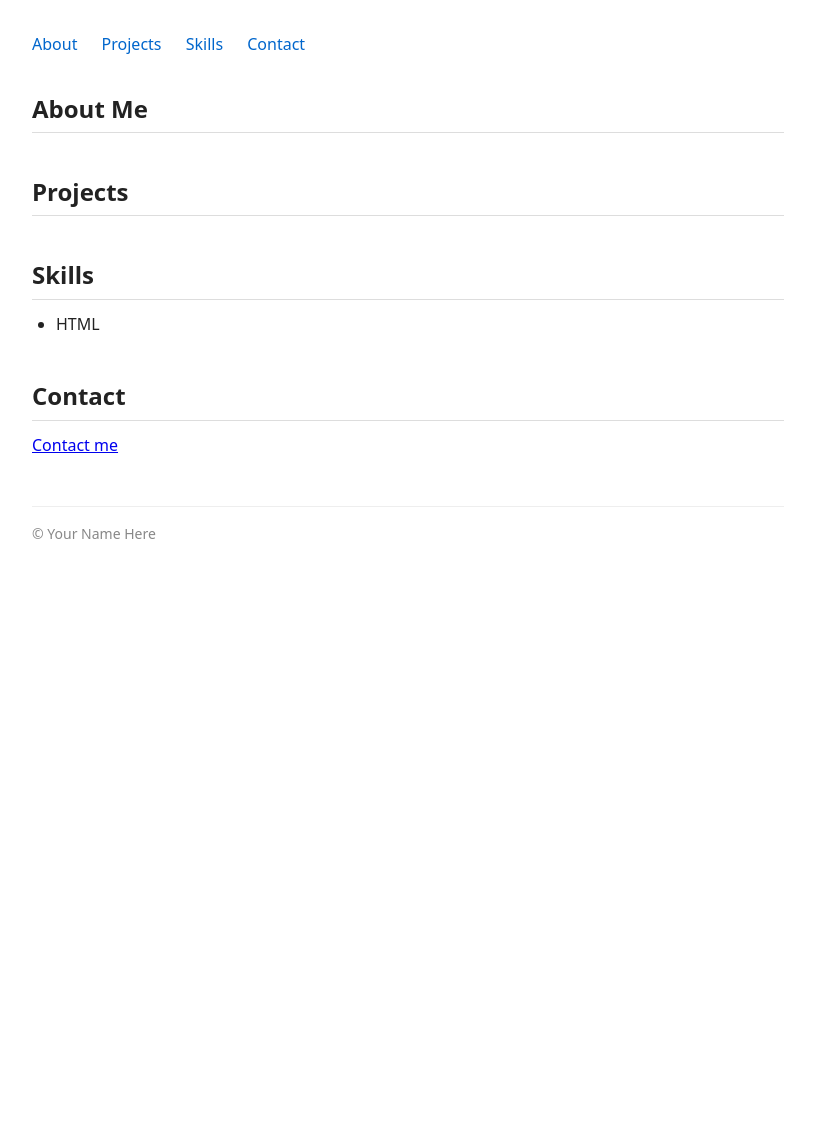
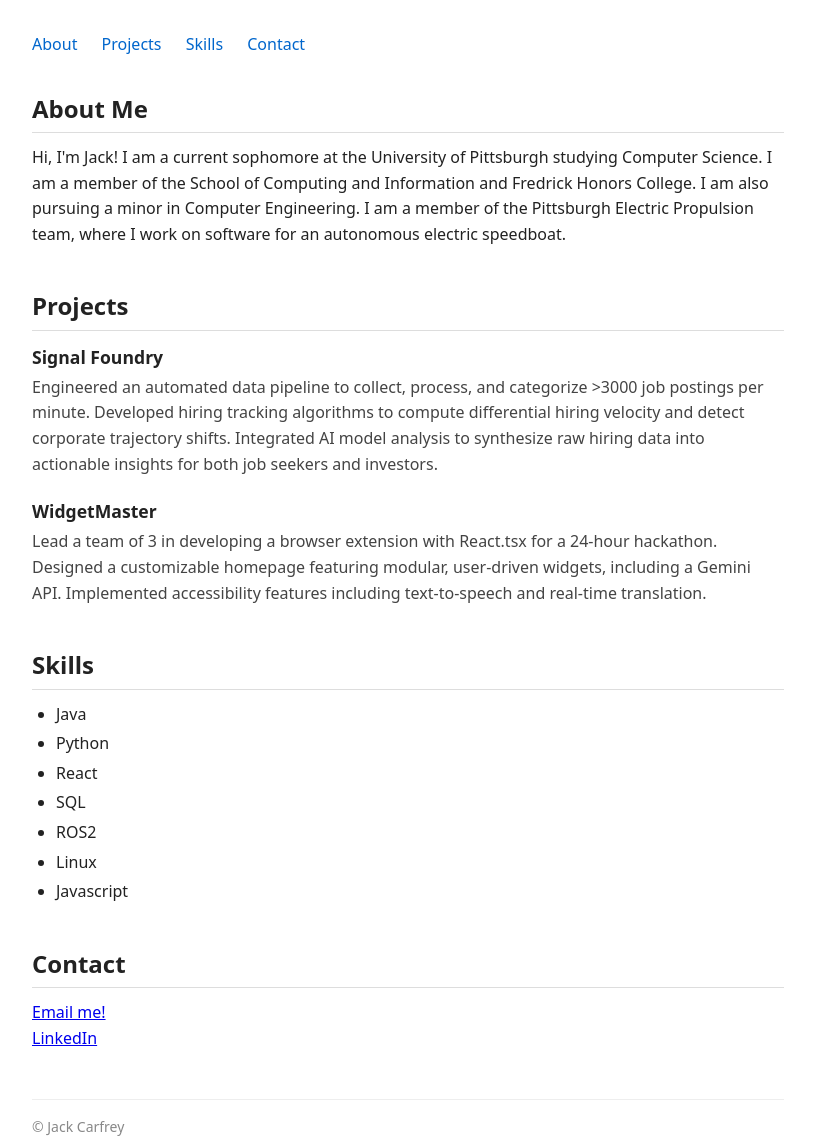
Before and after one commit to jarfrey/jarfrey-portfolio, a plain HTML site: page index.html in a window 1280 px wide. Shown: the whole page, without its empty margins (232-1047 px from the left). Before the commit the page ends 800 px from the top, so only its background shows below. Drawn offline with Linux system fonts and the light colour scheme.

Commit message:
Updated index.html and added pipeline.yml

```diff
--- a/index.html
+++ b/index.html
@@ -4,7 +4,7 @@
 <head>
   <meta charset="UTF-8">
   <meta name="viewport" content="width=device-width, initial-scale=1.0">
-  <title>Your Name Here</title>
+  <title>Jack Carfrey</title>
   <link rel="stylesheet" href="style.css">
 </head>
 
@@ -23,13 +23,14 @@
 
     <section id="about">
       <h2>About Me</h2>
+      Hi, I'm Jack! I am a current sophomore at the University of Pittsburgh studying Computer Science. I am a member of the School of Computing and Information and Fredrick Honors College. I am also pursuing a minor in Computer Engineering.
+      I am a member of the Pittsburgh Electric Propulsion team, where I work on software for an autonomous electric speedboat.
       <!-- TODO: Replace with 2-3 sentences about yourself -->
       <!-- e.g., include your name, your program/year, and what you are interested in -->
     </section>
 
     <section id="projects">
       <h2>Projects</h2>
-
       <!-- Example project entry structure: copy, fill in, and add at least 2:
       <div class="project">
         <h3>Project Name</h3>
@@ -38,13 +39,36 @@
       -->
 
       <!-- TODO: Add at least 2 project entries using the structure above -->
+
+      <div class="project">
+        <h3>Signal Foundry</h3>
+        <p>Engineered an automated data pipeline to collect, process, and categorize >3000 job postings per minute.
+          Developed hiring tracking algorithms to compute differential hiring velocity and detect corporate trajectory shifts.
+          Integrated AI model analysis to synthesize raw hiring data into actionable insights for both job seekers and investors.
+        </p>
+      </div>
+
+      <div class="project">
+        <h3>WidgetMaster</h3>
+        <p>Lead a team of 3 in developing a browser extension with React.tsx for a 24-hour hackathon.
+          Designed a customizable homepage featuring modular, user-driven widgets, including a Gemini API.
+          Implemented accessibility features including text-to-speech and real-time translation.
+        </p>
+      </div>
+
     </section>
 
     <section id="skills">
       <h2>Skills</h2>
       <ul>
         <!-- Example skill - TODO: replace -->
-        <li>HTML</li>
+        <li>Java</li>
+        <li>Python</li>
+        <li>React</li>
+        <li>SQL</li>
+        <li>ROS2</li>
+        <li>Linux</li>
+        <li>Javascript</li>
 
         <!-- TODO: Add a second skill here -->
         <!-- TODO: Add a third skill here -->
@@ -56,13 +80,14 @@
       <h2>Contact</h2>
       <!-- TODO: Replace href="#" with a real link (e.g., mailto:you@example.com or your LinkedIn URL) -->
       <!-- TODO: Replace the link text with something descriptive, e.g. "Email me" or "LinkedIn" -->
-      <p><a href="#">Contact me</a></p>
+      <p><a href="mailto:jackcarfrey@gmail.com">Email me!</a></p>
+      <p><a href="https://www.linkedin.com/in/jack-carfrey/">LinkedIn</a></p>
     </section>
 
   </main>
 
   <footer>
-    <p>&copy; Your Name Here</p>
+    <p>&copy; Jack Carfrey</p>
   </footer>
 
 </body>
```
Also changed, not shown: 1 other file.
